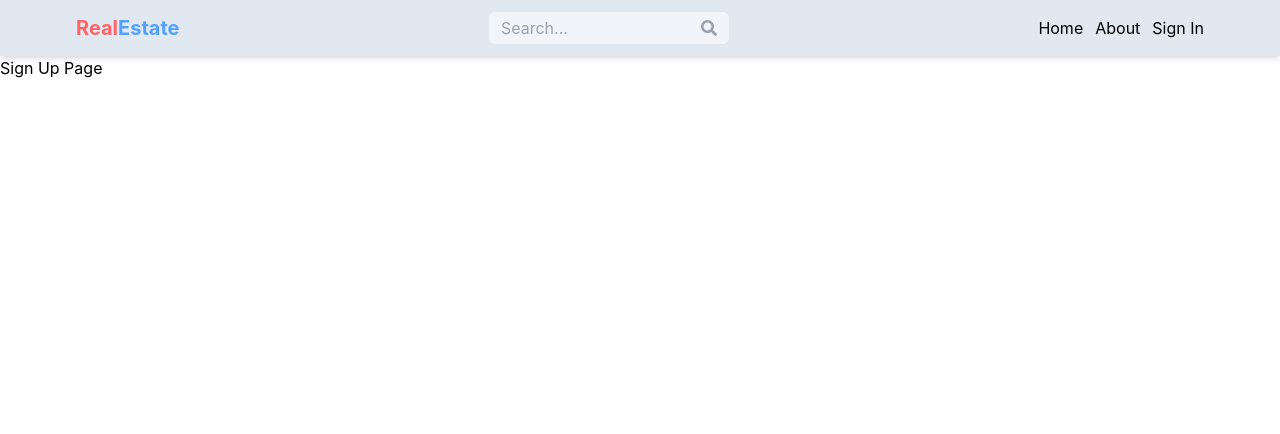
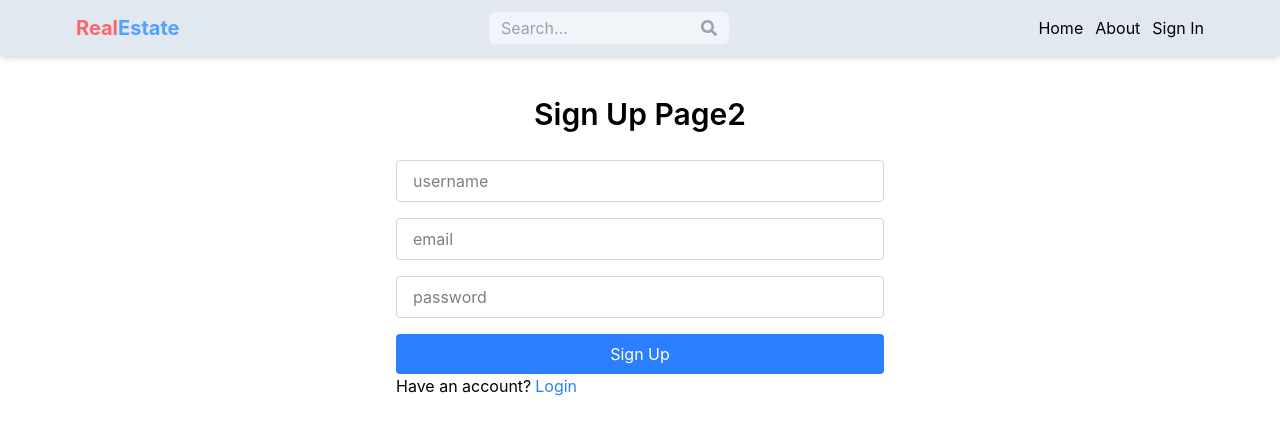
Before and after one commit to AsimAli-CS/Real-Estate-Frontend, a React app: page /signup in a window 1280 px wide. Shown: the top 434 px of the page. Built offline with nearby package versions, Linux system fonts and the light colour scheme; the HTML template or start-up script is replaced by a standard one.

Commit message:
signUp page

```diff
--- a/src/index.css
+++ b/src/index.css
@@ -1,115 +1,5 @@
-@import "tailwindcss";
-/*
-:root {
-  --text: #6b6375;
-  --text-h: #08060d;
-  --bg: #fff;
-  --border: #e5e4e7;
-  --code-bg: #f4f3ec;
-  --accent: #aa3bff;
-  --accent-bg: rgba(170, 59, 255, 0.1);
-  --accent-border: rgba(170, 59, 255, 0.5);
-  --social-bg: rgba(244, 243, 236, 0.5);
-  --shadow:
-    rgba(0, 0, 0, 0.1) 0 10px 15px -3px, rgba(0, 0, 0, 0.05) 0 4px 6px -2px;
-
-  --sans: system-ui, 'Segoe UI', Roboto, sans-serif;
-  --heading: system-ui, 'Segoe UI', Roboto, sans-serif;
-  --mono: ui-monospace, Consolas, monospace;
-
-  font: 18px/145% var(--sans);
-  letter-spacing: 0.18px;
-  color-scheme: light dark;
-  color: var(--text);
-  background: var(--bg);
-  font-synthesis: none;
-  text-rendering: optimizeLegibility;
-  -webkit-font-smoothing: antialiased;
-  -moz-osx-font-smoothing: grayscale;
-
-  @media (max-width: 1024px) {
-    font-size: 16px;
-  }
-}
-
-@media (prefers-color-scheme: dark) {
-  :root {
-    --text: #9ca3af;
-    --text-h: #f3f4f6;
-    --bg: #16171d;
-    --border: #2e303a;
-    --code-bg: #1f2028;
-    --accent: #c084fc;
-    --accent-bg: rgba(192, 132, 252, 0.15);
-    --accent-border: rgba(192, 132, 252, 0.5);
-    --social-bg: rgba(47, 48, 58, 0.5);
-    --shadow:
-      rgba(0, 0, 0, 0.4) 0 10px 15px -3px, rgba(0, 0, 0, 0.25) 0 4px 6px -2px;
-  }
-
-  #social .button-icon {
-    filter: invert(1) brightness(2);
-  }
-}
+@import 'tailwindcss';
 
 body {
-  margin: 0;
+  background-color: 241, 245, 241;
 }
-
-#root {
-  width: 1126px;
-  max-width: 100%;
-  margin: 0 auto;
-  text-align: center;
-  border-inline: 1px solid var(--border);
-  min-height: 100svh;
-  display: flex;
-  flex-direction: column;
-  box-sizing: border-box;
-}
-
-@layer base {
-  h1,
-  h2 {
-    font-family: var(--heading);
-    font-weight: 500;
-    color: var(--text-h);
-  }
-
-  h1 {
-    font-size: 56px;
-    letter-spacing: -1.68px;
-    margin: 32px 0;
-    @media (max-width: 1024px) {
-      font-size: 36px;
-      margin: 20px 0;
-    }
-  }
-  h2 {
-    font-size: 24px;
-    line-height: 118%;
-    letter-spacing: -0.24px;
-    margin: 0 0 8px;
-    @media (max-width: 1024px) {
-      font-size: 20px;
-    }
-  }
-  p {
-    margin: 0;
-  }
-}
-
-code,
-.counter {
-  font-family: var(--mono);
-  display: inline-flex;
-  border-radius: 4px;
-  color: var(--text-h);
-}
-
-code {
-  font-size: 15px;
-  line-height: 135%;
-  padding: 4px 8px;
-  background: var(--code-bg);
-} */
--- a/src/pages/SignUp.jsx
+++ b/src/pages/SignUp.jsx
@@ -1,8 +1,87 @@
+import { Link, useNavigate } from 'react-router-dom'
+import { useState } from 'react'
+export default function SignUp() {
+  const [formData, setFormData] = useState({})
+  const [error, setError] = useState(null)
+  const [loading, setLoading] = useState(false)
+  const navigate = useNavigate()
+  const handleChange = (e) => {
+    setFormData({
+      ...formData,
+      [e.target.id]: e.target.value,
+    })
+  }
 
-export default function SignUp() {
+  console.log(formData)
+
+  const handleSubmit = async (e) => {
+    e.preventDefault()
+    try {
+      setLoading(true)
+      const res = await fetch('http://localhost:3000/api/v1/user/createUser', {
+        method: 'POST',
+        headers: {
+          'Content-Type': 'application/json',
+        },
+        body: JSON.stringify(formData),
+      })
+
+      const data = await res.json()
+
+      if (data.status == false) {
+        setError(data.message)
+        setLoading(false)
+        return
+      }
+      setLoading(false)
+      setError(null)
+      navigate('/login')
+    } catch (error) {
+      setError(error.message)
+      setLoading(false)
+    }
+  }
+
   return (
-    <div>
-      <h1>Sign Up Page</h1>
+    <div className="p-3 max-w-lg mx-auto">
+      <h1 className="text-3xl text-center font-semibold my-7">Sign Up Page2</h1>
+      <form onSubmit={handleSubmit} className="flex flex-col gap-4 mx-auto">
+        <input
+          id="username"
+          type="text"
+          placeholder="username"
+          className="border border-gray-300 rounded py-2 px-4 focus:outline-none focus:ring-2 focus:ring-blue-500"
+          onChange={handleChange}
+        />
+        <input
+          id="email"
+          type="email"
+          placeholder="email"
+          className="border border-gray-300 rounded py-2 px-4 focus:outline-none focus:ring-2 focus:ring-blue-500"
+          onChange={handleChange}
+        />
+        <input
+          id="password"
+          type="password"
+          placeholder="password"
+          className="border border-gray-300 rounded py-2 px-4 focus:outline-none focus:ring-2 focus:ring-blue-500"
+          onChange={handleChange}
+        />
+        <button
+          type="submit"
+          disabled={loading}
+          className="bg-blue-500 text-white py-2 px-4 rounded hover:bg-blue-600 transition-colors duration-300"
+        >
+          {loading ? 'Signing Up...' : 'Sign Up'}
+        </button>
+      </form>
+      <div className="flex gap-1">
+        <p>Have an account?</p>
+        <Link to={'/login'} className="text-blue-500 hover:underline">
+          Login
+        </Link>
+      </div>
+      {error && <p className="text-red-500 mt-2">{error}</p>}
     </div>
-  );
+  )
 }
```
